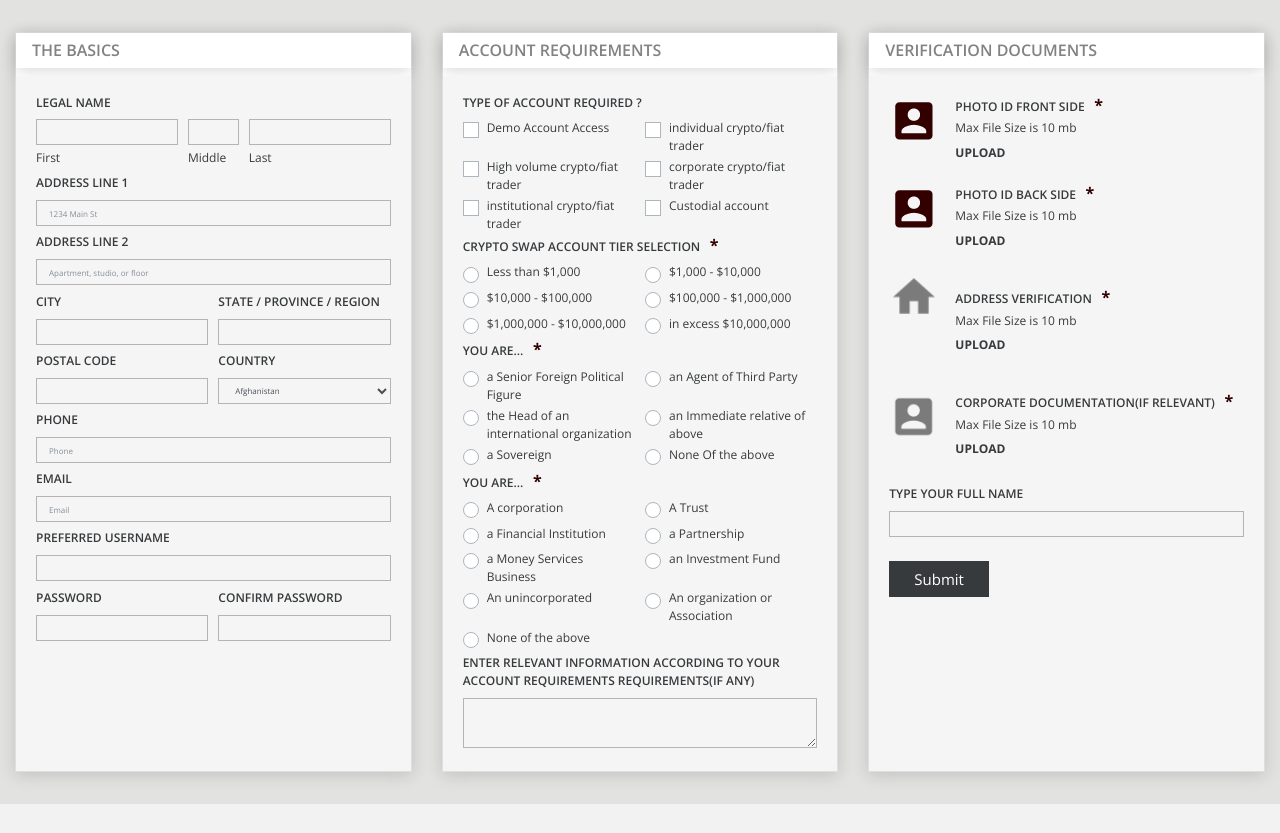
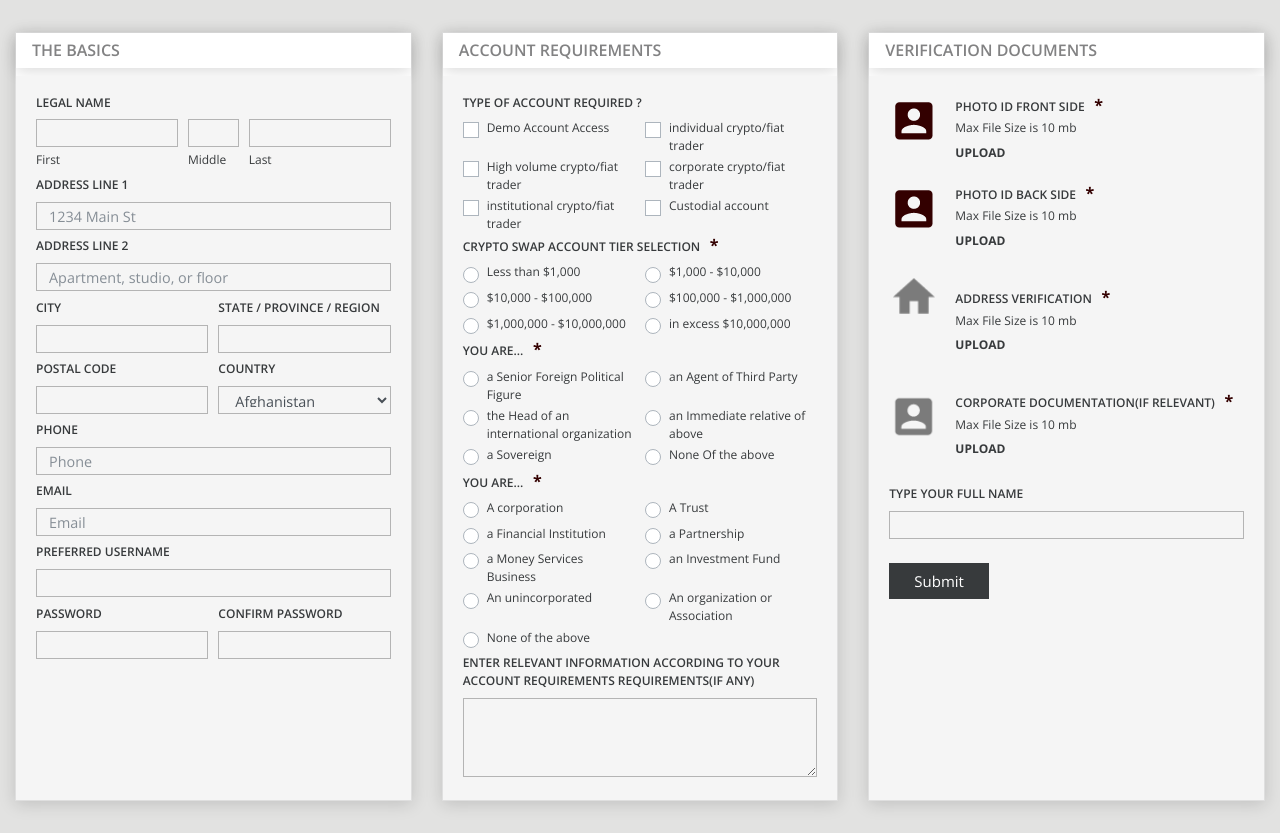
Before and after one commit to hillbilly300/submissions, a PHP site: page / in a window 1280 px wide. Before the commit the page ends 804 px from the top, so only its background shows below. Run offline with PHP 8.4, Linux system fonts and the light colour scheme.

Commit message:
Update design.css

```diff
--- a/css/design.css
+++ b/css/design.css
@@ -17,8 +17,9 @@ body {
 .form-control {
     box-shadow: none !important;
     border: .13em solid #B4B4B4 !important;
-    /* padding: 0; */
-    font-size: .5rem !important;
+    /* padding: 1em; */
+    height: 28px;
+    font-size: 0.9rem !important;
 }
 .form-group{
     margin-bottom: .2rem !important;
```
